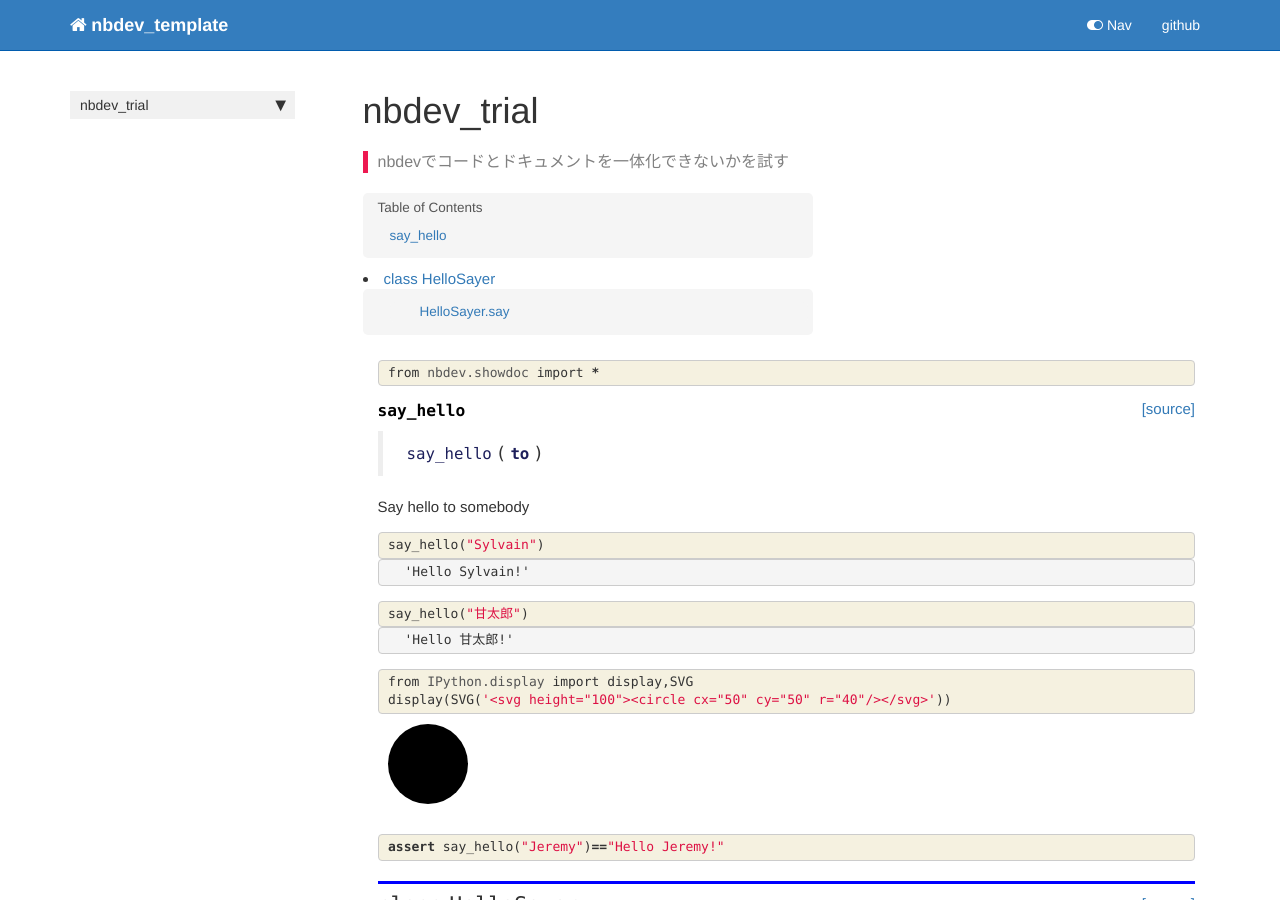
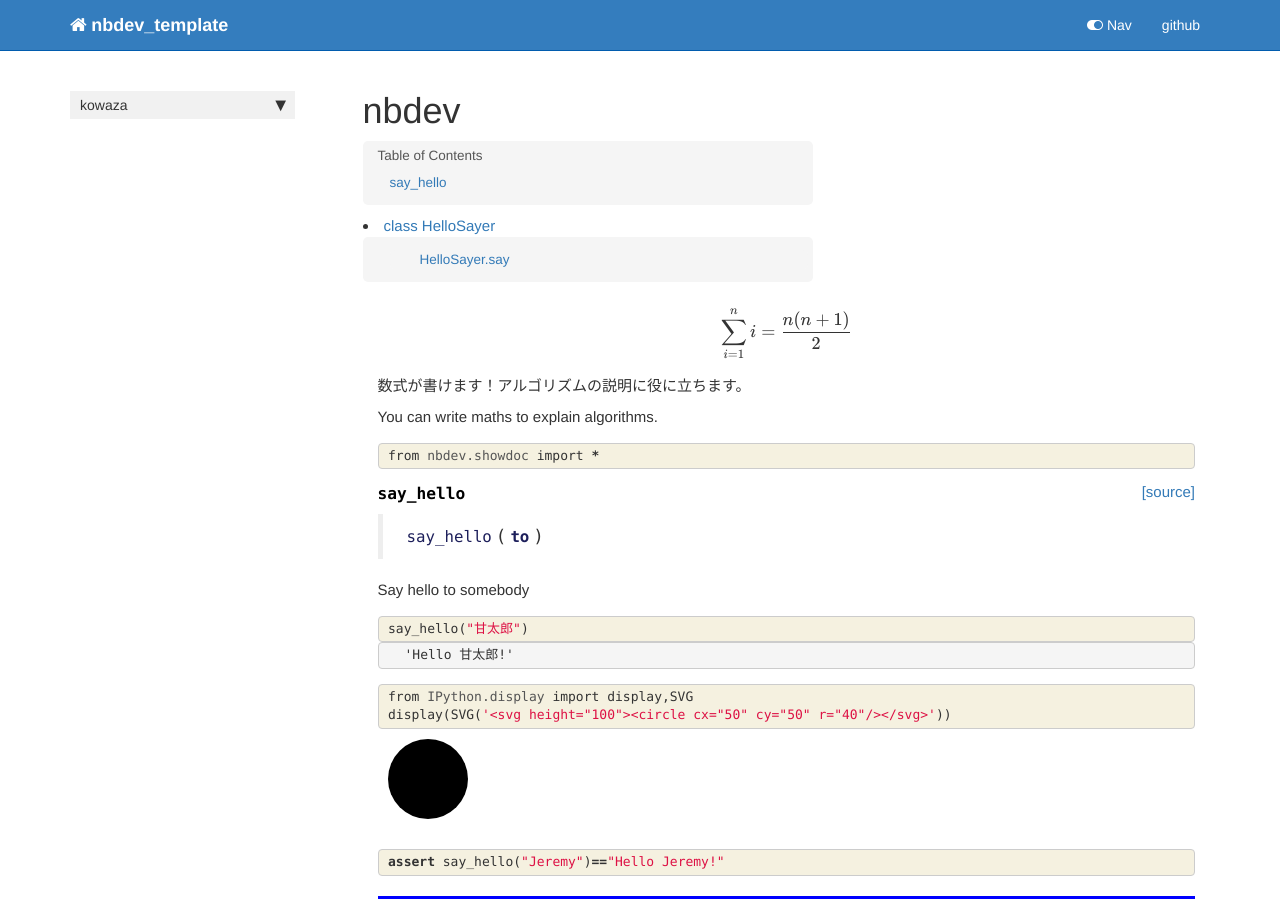
Before and after one commit to vochicong/kowaza, a Jekyll site: the page built from docs/core.html, in a window 1280 px wide and 900 px high. Built offline with Jekyll 4.4.1, drawn with Linux system fonts in a browser that asks for light colours; nearby versions of some CDN libraries; comment, search, counter and statistics services are not loaded.

Commit message:
kowaza started

```diff
--- a/docker-compose.yml
+++ b/docker-compose.yml
@@ -17,7 +17,7 @@
     <<: *fastai
     command: bash -c "pip install -e . && jupyter notebook --allow-root --no-browser --ip=0.0.0.0 --port=8080 --NotebookApp.token='' --NotebookApp.password=''"
     ports:
-      - "8080:8080"
+      - "${PORT:-8080}:8080"
 
   watcher:
     <<: *fastai
@@ -27,7 +27,7 @@
   jekyll:
     <<: *fastai
     ports:
-     - "4000:4000"
+     - "${PORT:-4000}:4000"
     command: >
      bash -c "cp -r docs_src docs
      && pip install .
--- a/docs/_config.yml
+++ b/docs/_config.yml
@@ -61,4 +61,4 @@
 permalink: pretty
 
 theme: jekyll-theme-cayman
-baseurl: /nbdev_trial/
+baseurl: /kowaza/
--- a/docs/_data/sidebars/home_sidebar.yml
+++ b/docs/_data/sidebars/home_sidebar.yml
@@ -10,9 +10,9 @@
       title: Overview
       url: /
     - output: web,pdf
-      title: nbdev_trial
+      title: nbdev
       url: /core
     output: web
-    title: nbdev_trial
+    title: kowaza
   output: web
   title: Sidebar
--- a/docs/core.html
+++ b/docs/core.html
@@ -1,12 +1,12 @@
 ---
 
-title: nbdev_trial
+title: nbdev
 
 keywords: fastai
 sidebar: home_sidebar
 
-summary: "nbdevでコードとドキュメントを一体化できないかを試す"
-description: "nbdevでコードとドキュメントを一体化できないかを試す"
+
+
 nb_path: "00_core.ipynb"
 ---
 <!--
@@ -28,6 +28,17 @@
 </div>
     {% endraw %}
 
+<div class="cell border-box-sizing text_cell rendered"><div class="inner_cell">
+<div class="text_cell_render border-box-sizing rendered_html">
+<p>{% raw %}
+$$\sum_{i=1}^{n}i = \frac{n(n+1)}{2}$$
+{% endraw %}</p>
+<p>数式が書けます！アルゴリズムの説明に役に立ちます。</p>
+<p>You can write maths to explain algorithms.</p>
+
+</div>
+</div>
+</div>
     {% raw %}
 
 <div class="cell border-box-sizing code_cell rendered">
@@ -63,43 +74,10 @@
 
 
 <div class="output_markdown rendered_html output_subarea ">
-<h4 id="say_hello" class="doc_header"><code>say_hello</code><a href="https://github.com/vochicong/nbdev_trial/tree/master/nbdev_trial/core.py#L6" class="source_link" style="float:right">[source]</a></h4><blockquote><p><code>say_hello</code>(<strong><code>to</code></strong>)</p>
+<h4 id="say_hello" class="doc_header"><code>say_hello</code><a href="https://github.com/vochicong/kowaza/tree/master/kowaza/core.py#L6" class="source_link" style="float:right">[source]</a></h4><blockquote><p><code>say_hello</code>(<strong><code>to</code></strong>)</p>
 </blockquote>
 <p>Say hello to somebody</p>
 
-</div>
-
-</div>
-
-</div>
-</div>
-
-</div>
-    {% endraw %}
-
-    {% raw %}
-
-<div class="cell border-box-sizing code_cell rendered">
-<div class="input">
-
-<div class="inner_cell">
-    <div class="input_area">
-<div class=" highlight hl-ipython3"><pre><span></span><span class="n">say_hello</span><span class="p">(</span><span class="s2">&quot;Sylvain&quot;</span><span class="p">)</span>
-</pre></div>
-
-    </div>
-</div>
-</div>
-
-<div class="output_wrapper">
-<div class="output">
-
-<div class="output_area">
-
-
-
-<div class="output_text output_subarea output_execute_result">
-<pre>&#39;Hello Sylvain!&#39;</pre>
 </div>
 
 </div>
@@ -211,9 +189,9 @@
 
 
 <div class="output_markdown rendered_html output_subarea ">
-<h2 id="HelloSayer" class="doc_header"><code>class</code> <code>HelloSayer</code><a href="https://github.com/vochicong/nbdev_trial/tree/master/nbdev_trial/core.py#L11" class="source_link" style="float:right">[source]</a></h2><blockquote><p><code>HelloSayer</code>(<strong><code>to</code></strong>)</p>
+<h2 id="HelloSayer" class="doc_header"><code>class</code> <code>HelloSayer</code><a href="https://github.com/vochicong/kowaza/tree/master/kowaza/core.py#L11" class="source_link" style="float:right">[source]</a></h2><blockquote><p><code>HelloSayer</code>(<strong><code>to</code></strong>)</p>
 </blockquote>
-<p>Say hello to <code>to</code> using <a href="/nbdev_trial/core#say_hello"><code>say_hello</code></a></p>
+<p>Say hello to <code>to</code> using <a href="/kowaza/core#say_hello"><code>say_hello</code></a></p>
 
 </div>
 
@@ -236,7 +214,7 @@
 
 
 <div class="output_markdown rendered_html output_subarea ">
-<h4 id="HelloSayer.say" class="doc_header"><code>HelloSayer.say</code><a href="https://github.com/vochicong/nbdev_trial/tree/master/nbdev_trial/core.py#L15" class="source_link" style="float:right">[source]</a></h4><blockquote><p><code>HelloSayer.say</code>()</p>
+<h4 id="HelloSayer.say" class="doc_header"><code>HelloSayer.say</code><a href="https://github.com/vochicong/kowaza/tree/master/kowaza/core.py#L15" class="source_link" style="float:right">[source]</a></h4><blockquote><p><code>HelloSayer.say</code>()</p>
 </blockquote>
 <p>Do the saying</p>
 
--- a/docs/sidebar.json
+++ b/docs/sidebar.json
@@ -1,6 +1,6 @@
 {
-  "nbdev_trial": {
+  "kowaza": {
     "Overview": "/",
-    "nbdev_trial": "/core"
+    "nbdev": "/core"
   }
 }
--- /dev/null
+++ b/kowaza/__init__.py
@@ -0,0 +1 @@
+__version__ = "0.0.1"
```
Also changed, not shown: docs/index.html (+5 -53 lines), kowaza/_nbdev.py (added, +14 -0 lines), kowaza/core.py (added, +17 -0 lines), README.md, 3 other files.
